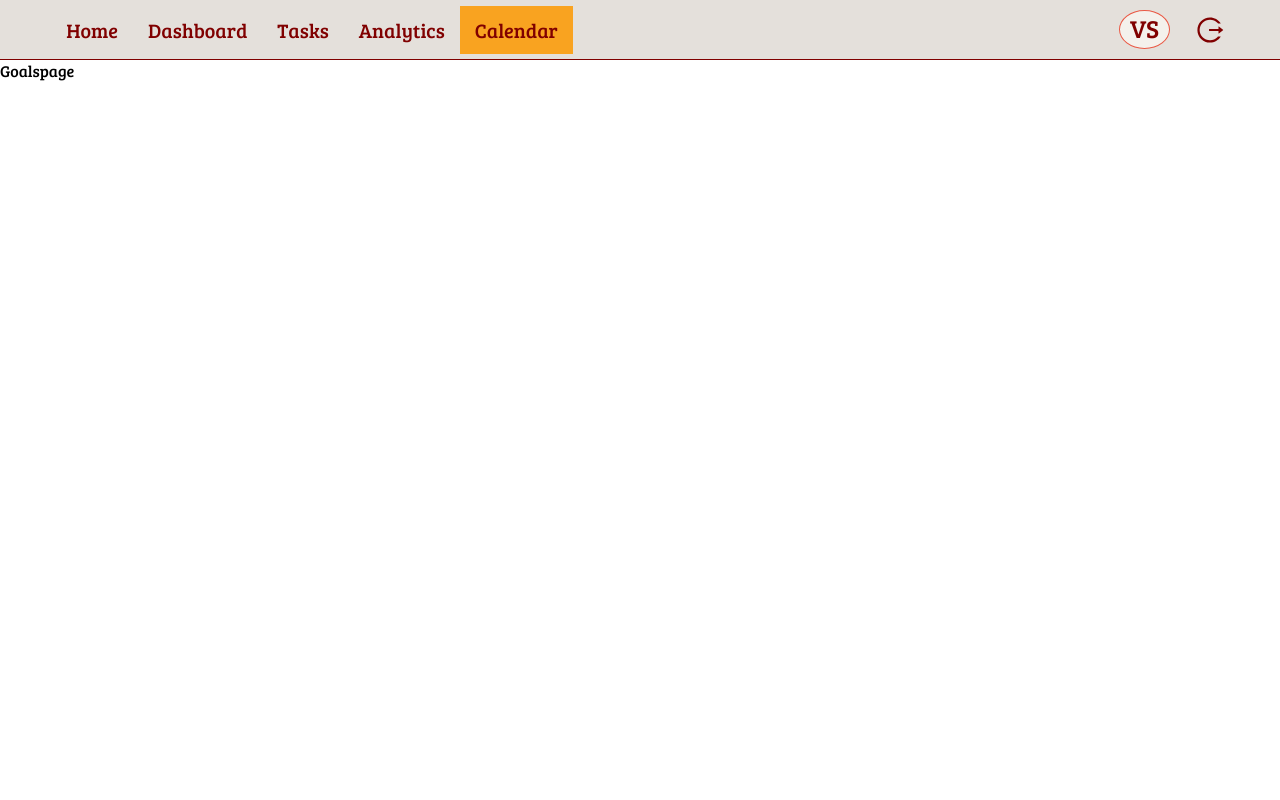
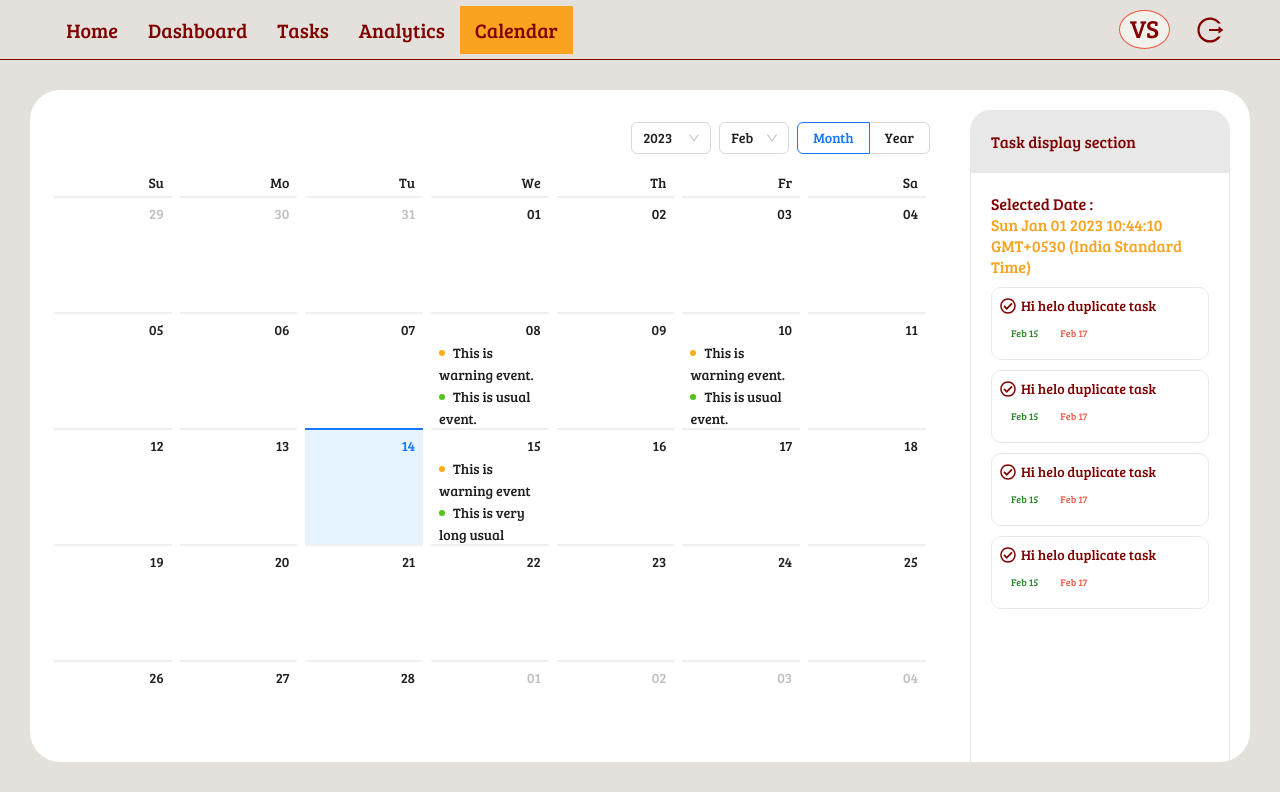
Before and after one commit to ks-vijai/Todo-Planner, a React (Create React App) app: page /calendar in a window 1280 px wide. Built offline with nearby package versions, Linux system fonts and the light colour scheme.

Commit message:
feat: calendar-page: add calendar with display section
Signed-off-by: ks-vijai <vijaiks.19cse@kongu.edu>

```diff
--- a/package.json
+++ b/package.json
@@ -10,6 +10,7 @@
     "@testing-library/react": "^13.4.0",
     "@testing-library/user-event": "^13.5.0",
     "@types/react-transition-group": "^4.4.5",
+    "antd": "^5.2.2",
     "chart.js": "^4.2.1",
     "framer-motion": "^9.0.2",
     "react": "^18.2.0",
--- a/src/pages/Calendarpage.js
+++ b/src/pages/Calendarpage.js
@@ -1,7 +1,70 @@
 import React from "react";
 import { motion } from "framer-motion";
+import { Calendar, Badge } from "antd";
+import TaskCard from "../components/TaskCard";
+import Cycle from "../assets/cycle.gif";
 
 function Goalspage() {
+  const getListData = (value) => {
+    let listData;
+    switch (value.date()) {
+      case 8:
+        listData = [
+          { type: "warning", content: "This is warning event." },
+          { type: "success", content: "This is usual event." },
+        ];
+        break;
+      case 10:
+        listData = [
+          { type: "warning", content: "This is warning event." },
+          { type: "success", content: "This is usual event." },
+          { type: "error", content: "This is error event." },
+        ];
+        break;
+      case 15:
+        listData = [
+          { type: "warning", content: "This is warning event" },
+          { type: "success", content: "This is very long usual event。。...." },
+          { type: "error", content: "This is error event 1." },
+          { type: "error", content: "This is error event 2." },
+          { type: "error", content: "This is error event 3." },
+          { type: "error", content: "This is error event 4." },
+        ];
+        break;
+      default:
+    }
+    return listData || [];
+  };
+
+  const getMonthData = (value) => {
+    if (value.month() === 8) {
+      return 1394;
+    }
+  };
+
+  const monthCellRender = (value) => {
+    const num = getMonthData(value);
+    return num ? (
+      <div className="notes-month">
+        <section>{num}</section>
+        <span>Backlog number</span>
+      </div>
+    ) : null;
+  };
+
+  const dateCellRender = (value) => {
+    const listData = getListData(value);
+    return (
+      <ul className="events">
+        {listData.map((item) => (
+          <li key={item.content}>
+            <Badge status={item.type} text={item.content} />
+          </li>
+        ))}
+      </ul>
+    );
+  };
+
   return (
     <motion.div
       initial={{ opacity: 0 }}
@@ -9,7 +72,41 @@ function Goalspage() {
       transition={{ duration: 1 }}
       exit={{ opacity: 0 }}
     >
-      Goalspage
+      <div className="task-container">
+        <div className="task-page calendar-page">
+          <Calendar
+            onSelect={(date) => {
+              console.log(date);
+            }}
+            dateCellRender={dateCellRender}
+            monthCellRender={monthCellRender}
+            className="calendar"
+          />
+          <div className="calendar-display">
+            <div className="display-section-heading">Task display section</div>
+            <div className="calendar-task-contents">
+              {/* <div>Select a date or month to display</div>
+              <div>
+                <img
+                  src={Cycle}
+                  alt="Loading Cycle"
+                  className="cycle-animation"
+                />
+              </div> */}
+              <div>
+                Selected Date :
+                <div className="selected-date">
+                  Sun Jan 01 2023 10:44:10 GMT+0530 (India Standard Time) {}
+                </div>
+              </div>
+              <TaskCard />
+              <TaskCard />
+              <TaskCard />
+              <TaskCard />
+            </div>
+          </div>
+        </div>
+      </div>
     </motion.div>
   );
 }
--- /dev/null
+++ b/src/styles/calendarPage.css
@@ -0,0 +1,35 @@
+.calendar-page {
+  overflow-y: auto;
+}
+
+.calendar {
+  margin: 20px;
+  width: 75vw;
+}
+
+.calendar-display {
+  animation: slide-right 1s forwards;
+  border: 1px solid var(--bg-light-grey-title);
+  border-radius: 20px;
+  color: var(--bg-maroon);
+  height: 97vh;
+  margin: 20px;
+  overflow-x: auto;
+  width: 22vw;
+}
+
+.display-section-heading {
+  background: var(--bg-light-grey-title);
+  border-bottom: 1px solid var(--bg-light-grey-title);
+  padding: 20px;
+  position: sticky;
+  top: 0;
+}
+
+.calendar-task-contents {
+  padding: 20px;
+}
+
+.selected-date {
+  color: var(--bg-dark-yellow);
+}
--- a/src/styles/profileCard.css
+++ b/src/styles/profileCard.css
@@ -7,6 +7,7 @@
   right: 8%;
   top: 45px;
   width: 14em;
+  z-index: 999;
 }
 
 .profile-contents {
--- a/src/styles/styles.css
+++ b/src/styles/styles.css
@@ -3,4 +3,5 @@
 @import url("homePage.css");
 @import url("taskPage.css");
 @import url("analyticsPage.css");
+@import url("calendarPage.css");
 @import url("vars.css");
```
Also changed, not shown: 1 other file (tests, documents, lock files or other folders).
